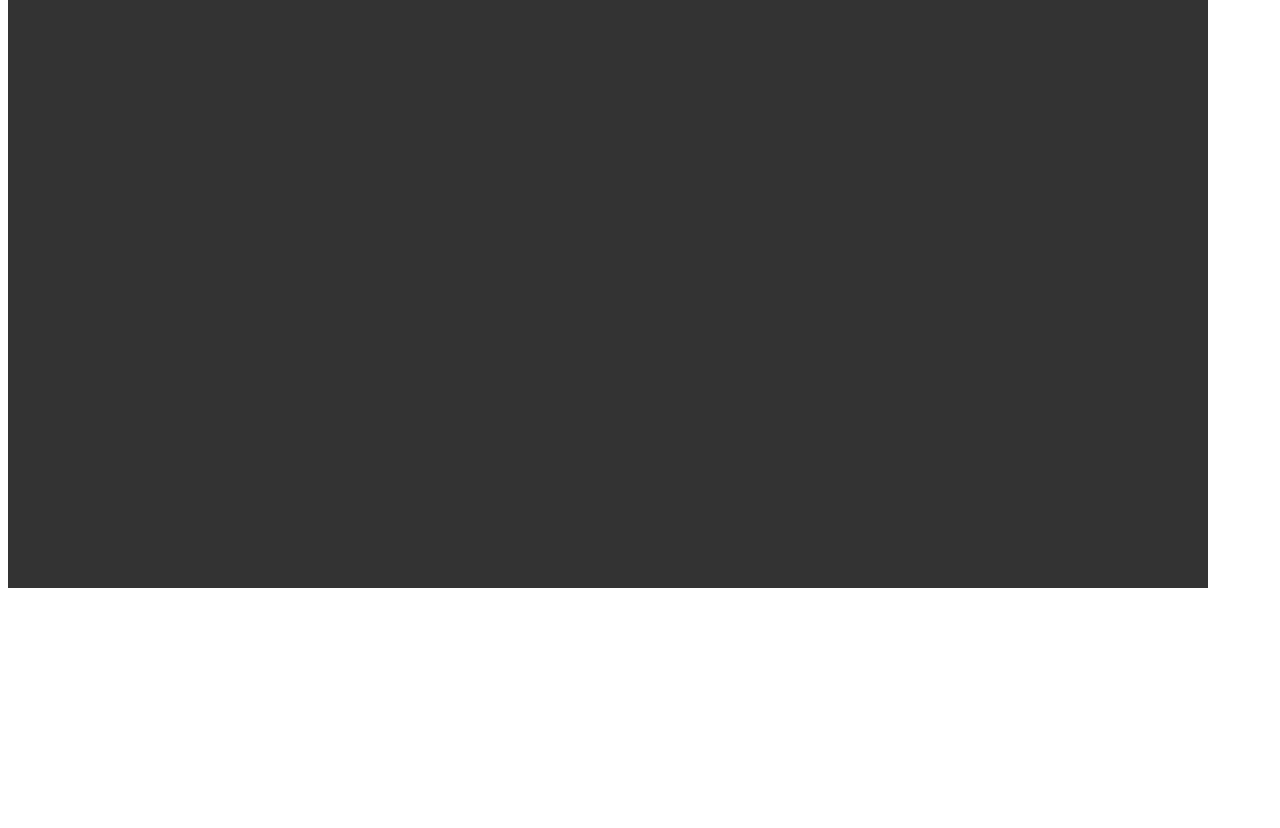
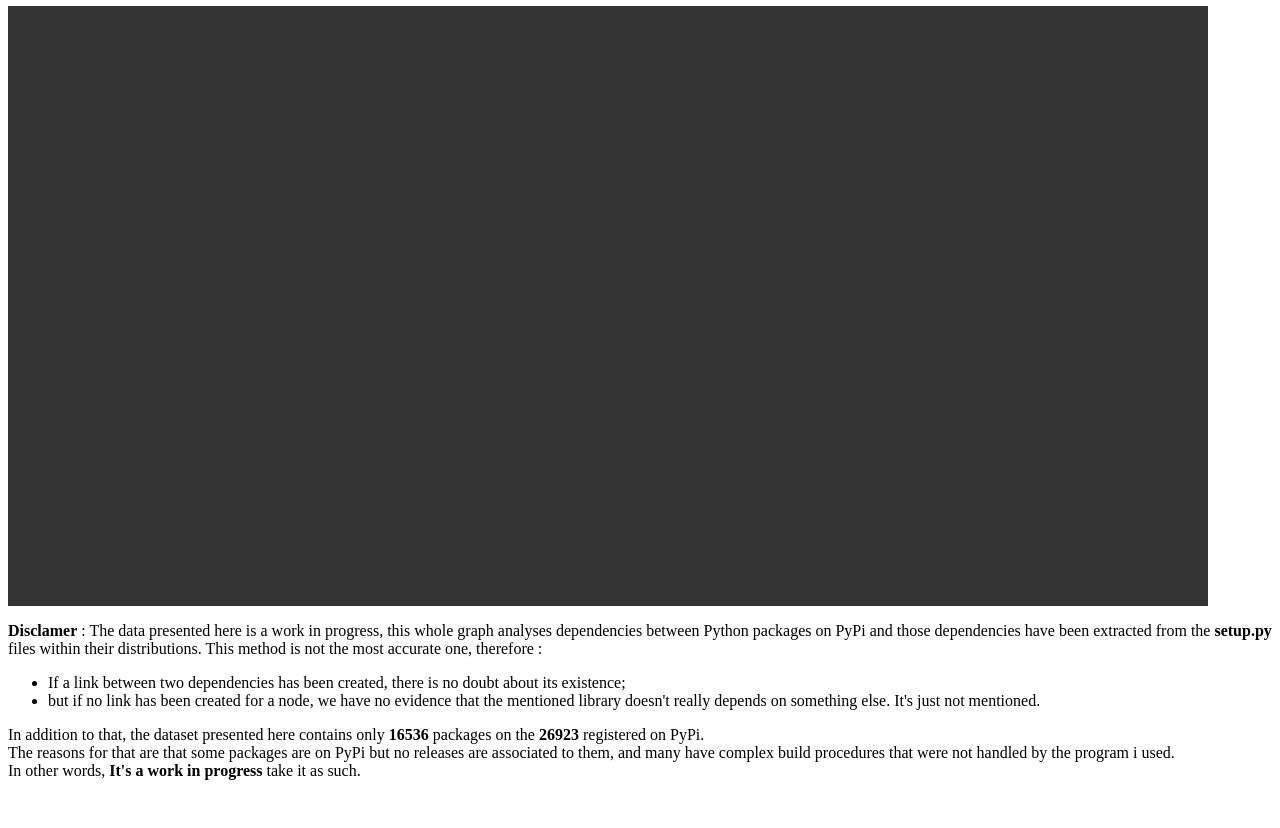
Before and after one commit to ogirardot/meta-deps, a plain HTML site: page index.html in a window 1280 px wide. Shown: the part 80-908 px from the top of the page. Before the commit the page ends 800 px from the top, so only its background shows below. Drawn offline with Linux system fonts and the light colour scheme; no server answers.

Commit message:
addng documentation and disclamer

```diff
--- a/index.html
+++ b/index.html
@@ -4,7 +4,7 @@
     <script type="text/javascript" src="sigma.parseGexf.js" ></script>
     <style type="text/css" media="all">
     body {
-      padding-top: 60px;
+      padding-top: 20px;
       padding-bottom: 40px;
     }
   /* sigma.js context : */
@@ -29,7 +29,18 @@
   }  </style>
 		</head>
 		<body>
+      <h1>PyPi dependency graph</h1>
       <div id="sigma-example"  style="background-color:#333;width:1200px;height:600px"></div>
+      <p><b>Disclamer</b> : The data presented here is a work in progress, this whole graph analyses dependencies between Python packages on PyPi and those dependencies have been extracted from the <b>setup.py</b> files within their distributions.
+        This method is not the most accurate one, therefore :
+        <ul>
+          <li>If a link between two dependencies has been created, there is no doubt about its existence;</li>
+          <li>but if no link has been created for a node, we have no evidence that the mentioned library doesn't really depends on something else. It's just not mentioned.</li>
+        </ul>
+        In addition to that, the dataset presented here contains only <b>16536</b> packages on the <b>26923</b> registered on PyPi. <br/>The reasons for that are that some packages are on PyPi but no releases are associated to them, and many have complex build procedures that were not handled by the program i used.
+        <br/>
+        In other words, <b>It's a work in progress</b> take it as such.
+      </p>
       <script>
   var sigInst = sigma.init(document.getElementById('sigma-example')).drawingProperties({
     defaultLabelColor: '#fff',
```
